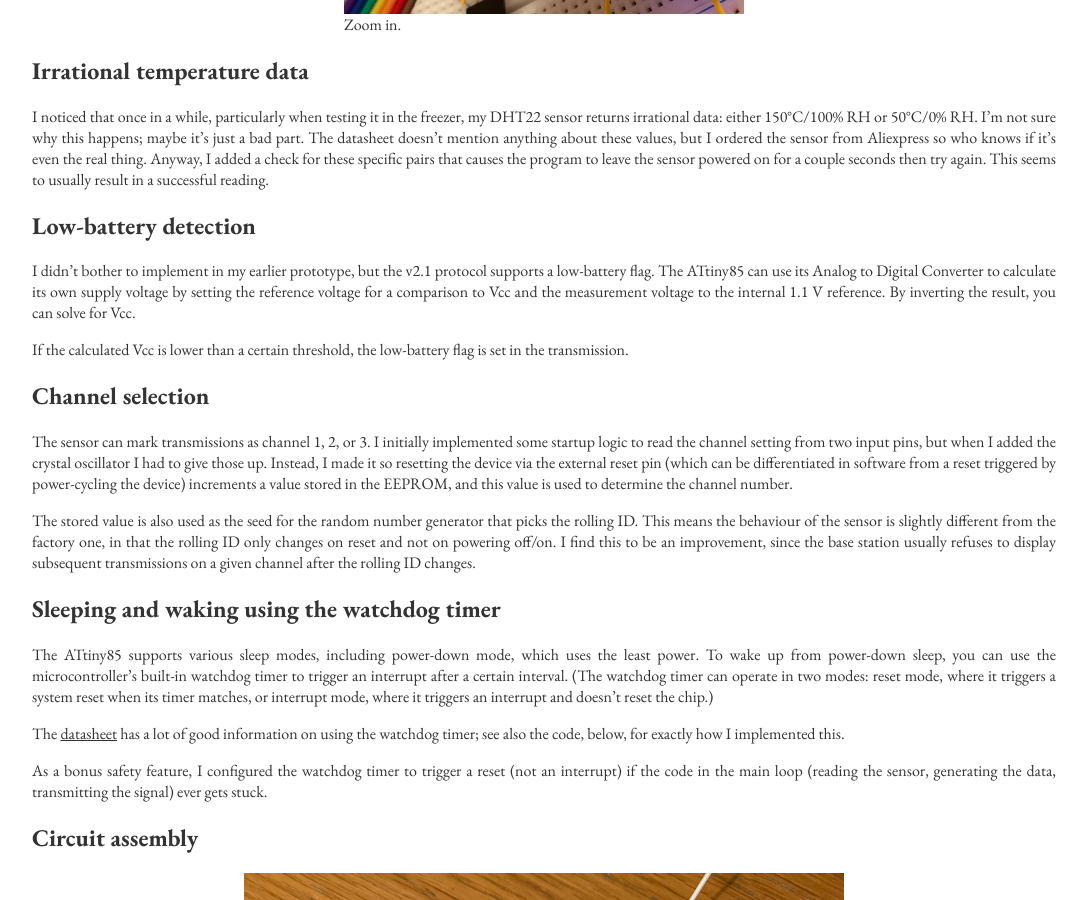
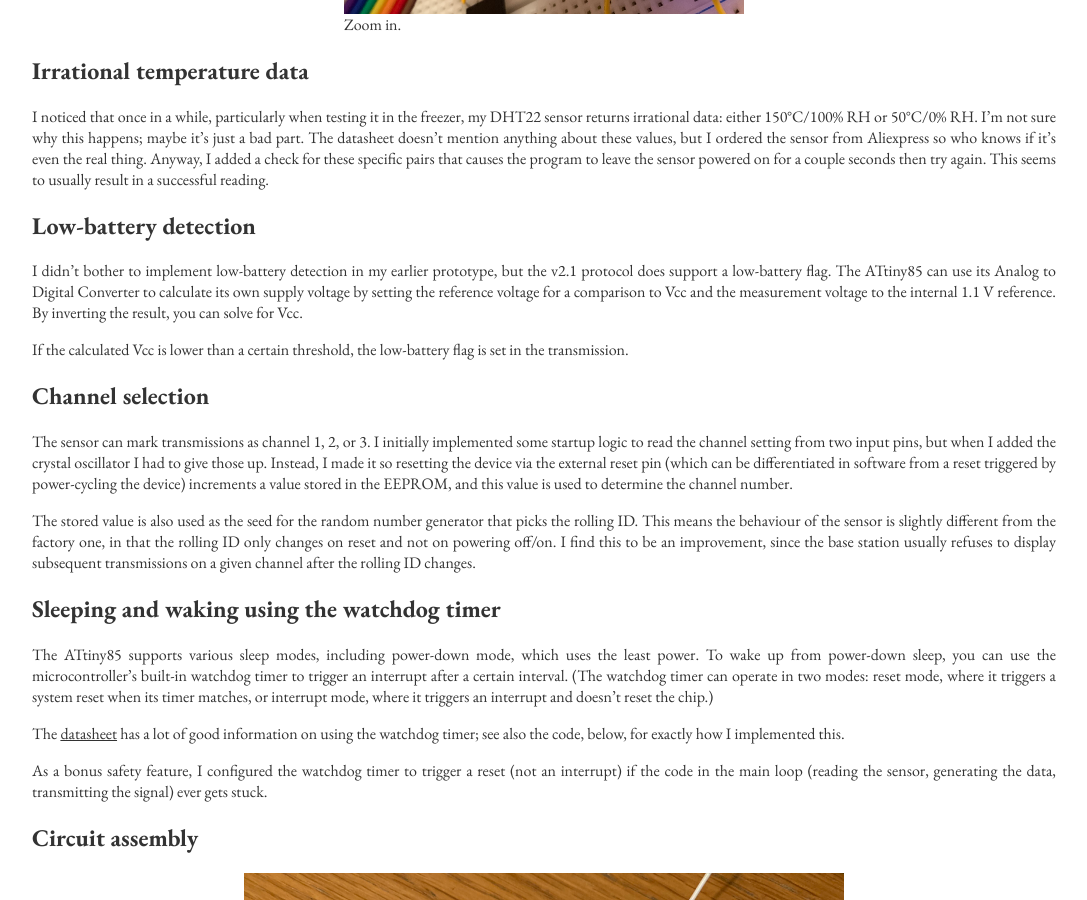
Before and after one commit to sjahu/sjahu.github.io, a Jekyll site: the page built from blog/_posts/2023-01-03-oregon-scientific-attiny85.md, in a window 1280 px wide and 900 px high, scrolled down 3585 px. Shown: the whole window, without its empty margins (96-1183 px from the left). Built offline with Jekyll 4.4.1, drawn with Linux system fonts in a browser that asks for light colours.

Commit message:
Fix missed word in 2023-01-03-oregon-scientific-attiny85.md

```diff
--- a/blog/_posts/2023-01-03-oregon-scientific-attiny85.md
+++ b/blog/_posts/2023-01-03-oregon-scientific-attiny85.md
@@ -69,7 +69,7 @@ I noticed that once in a while, particularly when testing it in the freezer, my
 
 # Low-battery detection
 
-I didn't bother to implement in my earlier prototype, but the v2.1 protocol supports a low-battery flag. The ATtiny85 can use its Analog to Digital Converter to calculate its own supply voltage by setting the reference voltage for a comparison to Vcc and the measurement voltage to the internal 1.1 V reference. By inverting the result, you can solve for Vcc.
+I didn't bother to implement low-battery detection in my earlier prototype, but the v2.1 protocol does support a low-battery flag. The ATtiny85 can use its Analog to Digital Converter to calculate its own supply voltage by setting the reference voltage for a comparison to Vcc and the measurement voltage to the internal 1.1 V reference. By inverting the result, you can solve for Vcc.
 
 If the calculated Vcc is lower than a certain threshold, the low-battery flag is set in the transmission.
 
```
